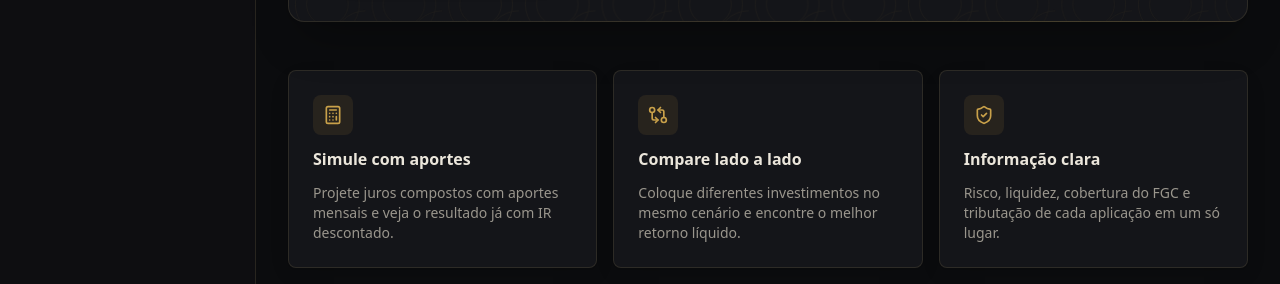
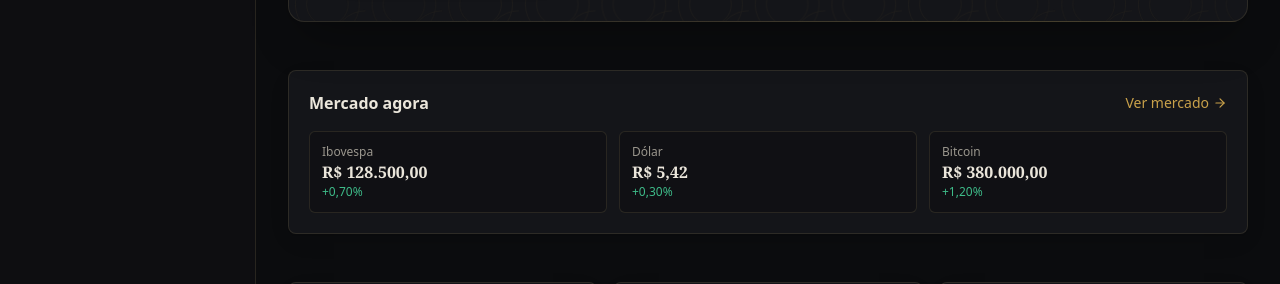
Before and after one commit to cielioqueiroz/calculadora-investimentos, a React (Vite) app: page / in a window 1280 px wide. Shown: the part 505-789 px from the top of the page. Built offline with nearby package versions, Linux system fonts and the light colour scheme; no server answers.

Commit message:
Adiciona resumo de mercado na home

```diff
--- /dev/null
+++ b/src/components/market/MarketSummary.tsx
@@ -0,0 +1,66 @@
+import { Link } from 'react-router-dom'
+import { ArrowRight } from 'lucide-react'
+import { Card, CardContent } from '@/components/ui/card'
+import { useMarketData } from '@/lib/market/useMarketData'
+import { formatPrice, formatSignedPercent } from '@/lib/market/format'
+import { useTranslation } from '@/i18n/useTranslation'
+import { cn } from '@/lib/utils'
+import type { Quote } from '@/lib/market/types'
+
+function pick(quotes: Quote[], symbol: string): Quote | undefined {
+  return quotes.find((q) => q.symbol === symbol)
+}
+
+export function MarketSummary() {
+  const { t, locale } = useTranslation()
+  const b3 = useMarketData('b3')
+  const forex = useMarketData('forex')
+  const crypto = useMarketData('crypto')
+
+  const highlights = [
+    pick(b3.data, '^BVSP'),
+    pick(forex.data, 'USD'),
+    pick(crypto.data, 'BTC'),
+  ].filter((q): q is Quote => Boolean(q))
+
+  return (
+    <Card>
+      <CardContent className="space-y-4 p-5">
+        <div className="flex items-center justify-between">
+          <h3 className="font-semibold text-foreground">{t('home.market.title')}</h3>
+          <Link
+            to="/mercado"
+            className="inline-flex items-center gap-1 text-sm text-primary hover:underline"
+          >
+            {t('home.market.cta')}
+            <ArrowRight className="h-3.5 w-3.5" />
+          </Link>
+        </div>
+        <div className="grid grid-cols-3 gap-3">
+          {highlights.map((q) => {
+            const up = q.changePercent >= 0
+            return (
+              <div
+                key={q.symbol}
+                className="rounded-md border border-border/15 bg-background/40 p-3"
+              >
+                <p className="truncate text-xs text-muted-foreground">{q.name}</p>
+                <p className="truncate font-display text-base font-semibold tabular-nums text-foreground">
+                  {formatPrice(q.price, q.currency, locale)}
+                </p>
+                <p
+                  className={cn(
+                    'text-xs font-medium tabular-nums',
+                    up ? 'text-success' : 'text-destructive',
+                  )}
+                >
+                  {formatSignedPercent(q.changePercent)}
+                </p>
+              </div>
+            )
+          })}
+        </div>
+      </CardContent>
+    </Card>
+  )
+}
--- a/src/pages/Home.tsx
+++ b/src/pages/Home.tsx
@@ -13,6 +13,7 @@ import { INVESTMENT_TYPES } from '@/constants/investments'
 import { useTranslation } from '@/i18n/useTranslation'
 import type { TranslationKey } from '@/i18n/translations'
 import { Guilloche } from '@/components/shared/Guilloche'
+import { MarketSummary } from '@/components/market/MarketSummary'
 
 export function Home() {
   const { t } = useTranslation()
@@ -63,6 +64,8 @@ export function Home() {
           </div>
         </div>
       </section>
+
+      <MarketSummary />
 
       <section className="grid grid-cols-1 gap-4 md:grid-cols-3">
         {features.map(({ icon: Icon, title, description }) => (
```
